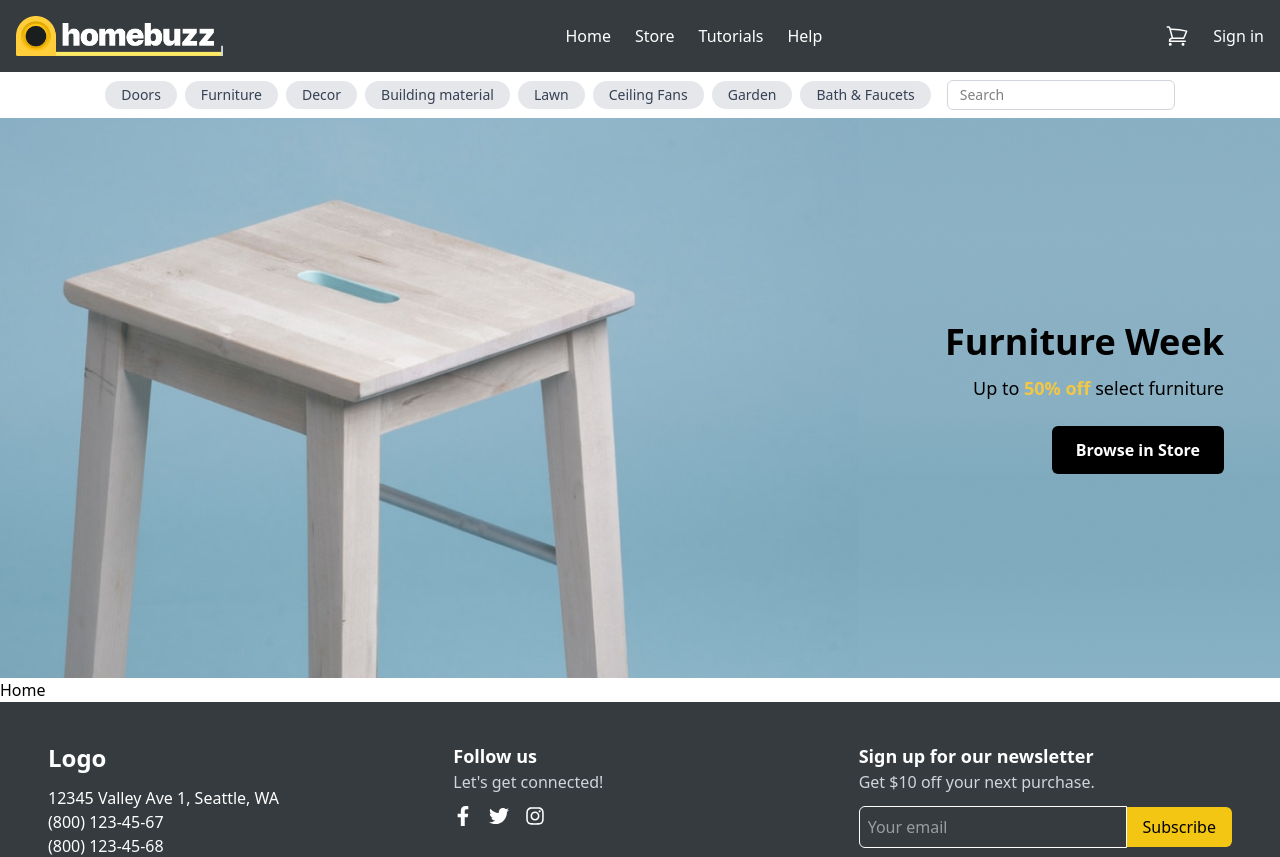
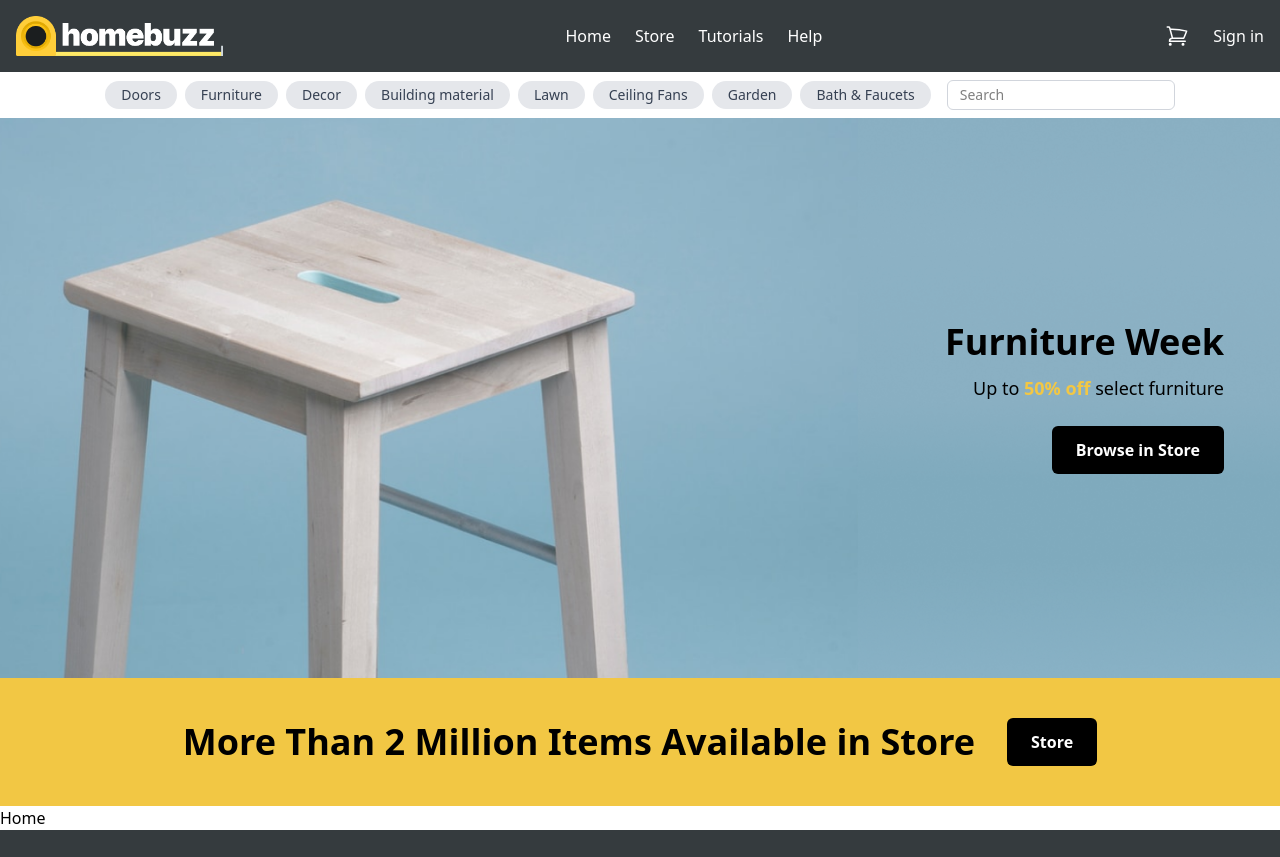
Before and after one commit to in43sh/homebuzz-frontend, a React (Vite) app: page / in a window 1280 px wide. Shown: the top 857 px of the page. Built offline with nearby package versions, Linux system fonts and the light colour scheme.

Commit message:
feat: add Banner component and update Home page to include it

```diff
--- /dev/null
+++ b/src/components/Banner.tsx
@@ -0,0 +1,15 @@
+const Banner = () => {
+  return (
+    <section className="flex flex-col items-center justify-center gap-4 bg-[#f2c744] px-6 py-10 md:flex-row md:gap-8">
+      <h2 className="text-center text-2xl font-bold text-black md:text-left md:text-4xl">
+        More Than 2 Million Items <br className="block md:hidden" />
+        Available in Store
+      </h2>
+      <button className="rounded-md bg-black px-6 py-3 font-semibold text-white transition-colors hover:bg-gray-800">
+        Store
+      </button>
+    </section>
+  );
+};
+
+export default Banner;
--- a/src/components/Hero.tsx
+++ b/src/components/Hero.tsx
@@ -1,4 +1,4 @@
-import stoolBg from '../assets/images/banner.png';
+import stoolBg from '../assets/images/stoolBg.png';
 
 const Hero = () => {
   return (
--- a/src/pages/Home.tsx
+++ b/src/pages/Home.tsx
@@ -1,11 +1,13 @@
 import NavigationBar from '../components/NavigationBar';
 import Hero from '../components/Hero';
+import Banner from '../components/Banner';
 
 const Home = () => {
   return (
     <>
       <NavigationBar />
       <Hero />
+      <Banner />
       <p>Home</p>
     </>
   );
```
Also changed, not shown: src/assets/images/stoolBg.png (renamed from src/assets/images/banner.png).
